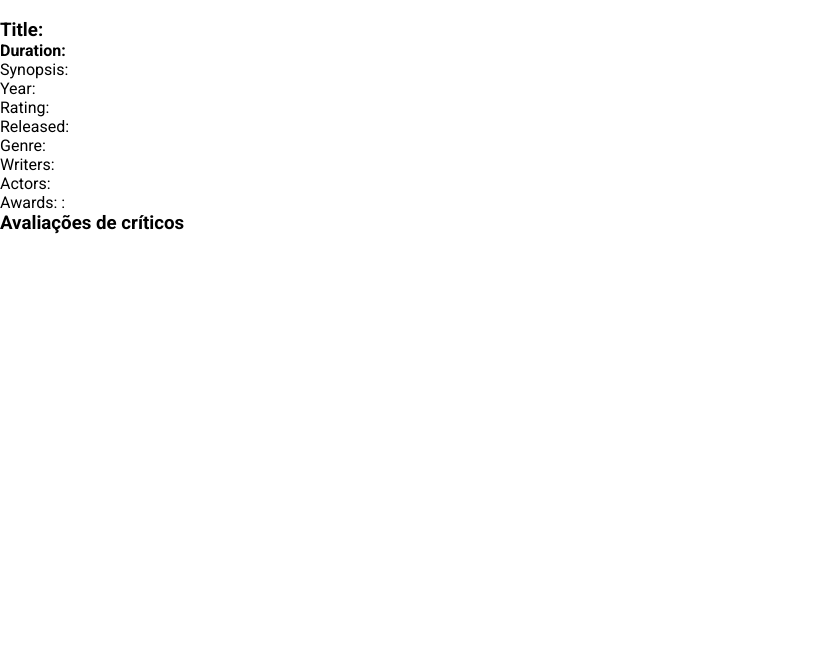
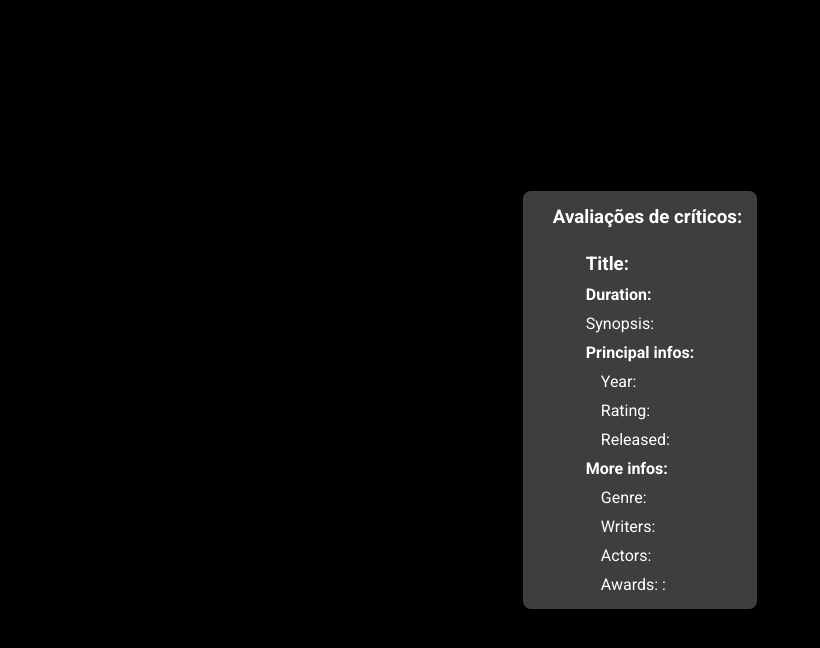
Before and after one commit to Platos69/monkeys, a plain HTML site: page pages/movie.html in a window 1280 px wide. Shown: the whole page, without its empty margins (0-820 px from the left). Drawn offline with Linux system fonts and the light colour scheme; no server answers.

Commit message:
finalized

```diff
--- a/pages/movie.html
+++ b/pages/movie.html
@@ -1,5 +1,6 @@
 <!DOCTYPE html>
 <html lang="en">
+
 <head>
     <meta charset="UTF-8">
     <meta http-equiv="X-UA-Compatible" content="IE=edge">
@@ -7,13 +8,24 @@
     <meta name="viewport" content="width=device-width, initial-scale=1.0">
     <title>Document</title>
 </head>
+
 <body>
     <div class="result-container">
         <div class="result-container-content">
             <div class="result-container-content-movie">
+                <div class="principal">
                     <div class="movie-poster">
                         <img src="" alt="">
                     </div>
+                    <div class="result-container-rated">
+                        <h3>Avaliações de críticos:</h3>
+                        <div class="rated-critics">
+
+
+                        </div>
+                    </div>
+                </div>
+                <div class="infos">
                     <div class="movie-info">
                         <h3 class="title">
                             Title:
@@ -24,7 +36,8 @@
                         <p class="synopsis">
                             Synopsis:
                         </p>
-                    <ul class="movie-misc">
+                        <h4>Principal infos:</h4>
+                        <ul class="movie-principal">
                             <li class="year">
                                 Year:
                             </li>
@@ -35,6 +48,8 @@
                                 Released:
                             </li>
                         </ul>
+                        <h4>More infos:</h4>
+                        <div class="more-infos">
                             <p class="genre">
                                 Genre:
                             </p>
@@ -49,14 +64,12 @@
                             </p>
                         </div>
                     </div>
-            <div class="result-container-rated">
-                <div class="rated-critics">
-                    <h3>Avaliações de críticos</h3>
+                </div>
 
-                </div>
             </div>
         </div>
     </div>
     <script src="../public/js/components/movie.js"></script>
 </body>
+
 </html>
--- a/public/css/home.css
+++ b/public/css/home.css
@@ -33,15 +33,25 @@ body {
     max-width: 450px;
     max-height: 250px;
     overflow-y: scroll;
+    margin: 0.5px;
+    justify-content: center;
+    align-items: center;
 }
 
 .search-list div {
     display: flex;
     flex-direction: row;
-    padding: 5px;
-    max-width: 100%;
+    padding: 8px;
+    max-width: 95%;
     max-height: 80px;
     gap: 10px;
+    cursor: pointer;
+    margin: 5px;
+}
+
+.search-list div:hover {
+    border-radius: 4px;
+    background-color: #888;
 }
 
 .search-list div img {
@@ -54,7 +64,7 @@ body {
 }
 
 .search-box-container {
-    margin: 10px;
+    margin: 15px;
 }
 
 .search-box-container input {
@@ -84,15 +94,24 @@ body {
 
 .container-results-movies {
     margin: 10px;
+    color: white;
+    display: flex;
+    flex-direction: column;
+    gap: 10px;
 }
 
-.results-list-movies {
+.results-list-movies,
+.title-results {
     display: flex;
     flex-wrap: wrap;
     gap: 40px;
     margin: 10px;
     justify-content: center;
     align-items: center;
+}
+
+.title-results {
+    font-size: 30px;
 }
 
 .results-list-movies .result-container {
@@ -102,12 +121,12 @@ body {
     display: flex;
     flex-direction: column;
     min-width: 230px;
-    max-width: calc(10vw);
+    max-width: 230px;
     min-height: 380px;
     max-height: 380px;
     color: white;
     cursor: pointer;
-    border-radius: 2px;
+    border-radius: 8px;
     transition: 0.3s;
 }
 
@@ -123,13 +142,17 @@ body {
 
 .container-search-list {
     border-radius: 5px 5px 5px 5px;
-    background-color: green;
+    background-color: #555;
     position: absolute;
+    display: flex;
+    flex-direction: column;
+    z-index: 1;
+    color: white;
 }
 
 
 ::-webkit-scrollbar {
-    width: 10px;
+    width: 7px;
   }
 
   ::-webkit-scrollbar-track {
--- a/public/css/modules/movie.css
+++ b/public/css/modules/movie.css
@@ -6,3 +6,107 @@
     gap: 0;
     font-family: 'Roboto', sans-serif;
 }
+
+body {
+    background-color: black;
+    display: flex;
+    max-height: 100vh;
+    min-height: 100vh;
+    flex-direction: column;
+    justify-content: center;
+    align-items: center;
+}
+
+.result-container {
+    display: flex;
+    justify-content: center;
+    align-items: center;
+    border-radius: 8px;
+    margin: 20px;
+    min-width: 55vw;
+    max-width: 55vw;
+}
+
+.result-container .result-container-content {
+    border-radius: 8px;
+    padding: 15px;
+    height: 100%;
+    background-color: #3f3e3e;
+    color: white;
+    display: flex;
+    flex-direction: row;
+    justify-content: center;
+    align-items: center;
+}
+
+.result-container-content-movie {
+    display: flex;
+    flex-direction: column;
+    justify-content: center;
+    align-items: center;
+    gap: 15px;
+}
+
+.principal {
+    display: flex;
+    flex-direction: row;
+    justify-content: center;
+    align-items: center;
+    gap: 15px;
+}
+
+.infos,
+.movie-info {
+    display: flex;
+    flex-direction: column;
+    gap: 10px;
+}
+
+.result-container-rated {
+    flex-direction: column;
+    display: flex;
+    gap: 10px;
+}
+
+.rated-critics,
+.movie-principal,
+.more-infos {
+    display: flex;
+    flex-direction: column;
+    gap: 10px;
+    margin-left: 15px;
+}
+
+.movie-principal {
+    list-style: none;
+}
+
+.movie-misc {
+    display: flex;
+    flex-direction: column;
+    gap: 10px;
+}
+
+img {
+    border-radius: 5px;
+    -webkit-box-shadow: 0px 18px 41px -10px rgba(0, 0, 0, 0.75);
+    -moz-box-shadow: 0px 18px 41px -10px rgba(0, 0, 0, 0.75);
+    box-shadow: 0px 18px 41px -10px rgba(0, 0, 0, 0.75);
+}
+
+::-webkit-scrollbar {
+    width: none;
+}
+
+::-webkit-scrollbar-track {
+    background-color: transparent;
+}
+
+::-webkit-scrollbar-thumb {
+    background: #888;
+    border-radius: 5px;
+}
+
+::-webkit-scrollbar-thumb:hover {
+    background: #555
+}
```
Also changed, not shown: 1 other file. Lines whose indentation alone changed are shown as unchanged.
